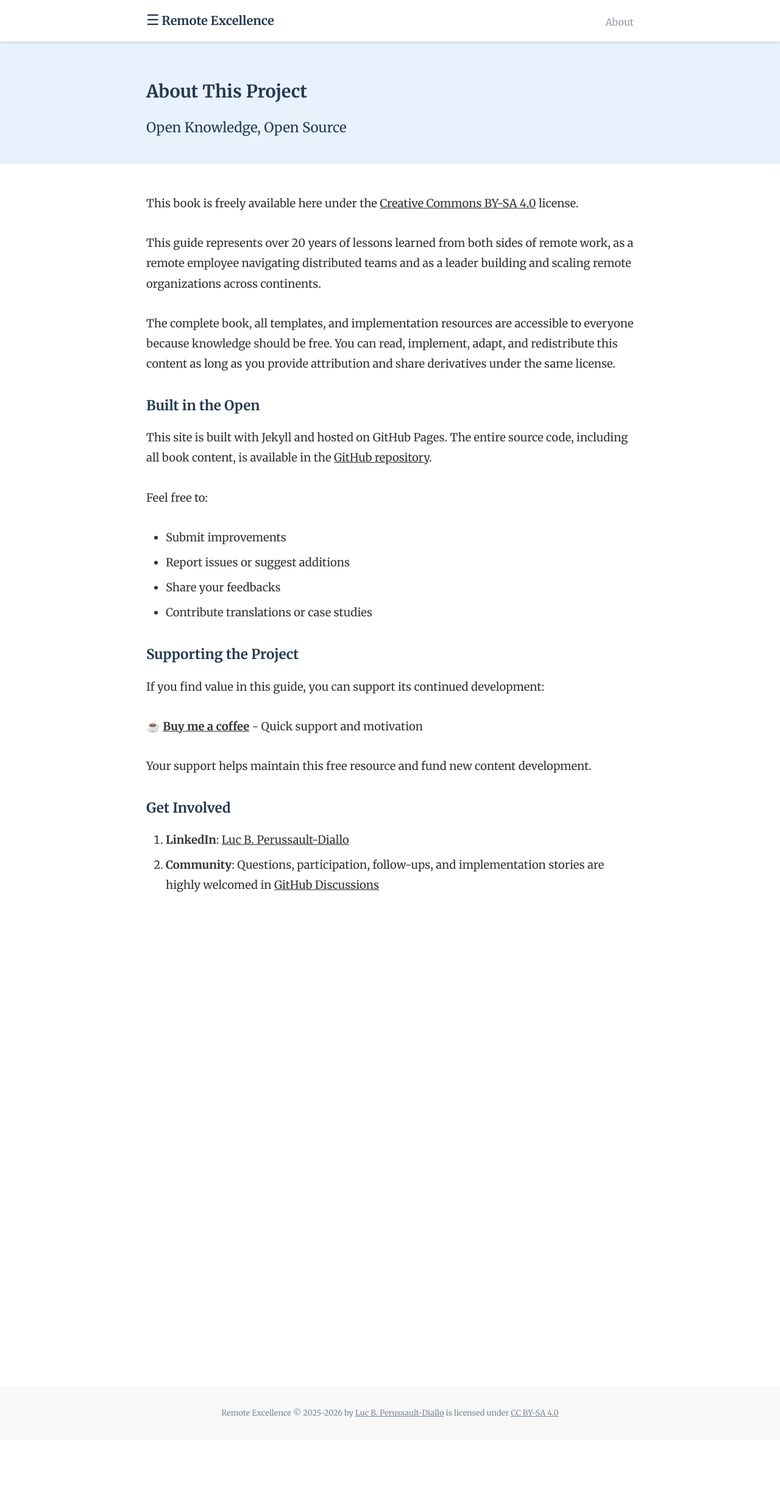
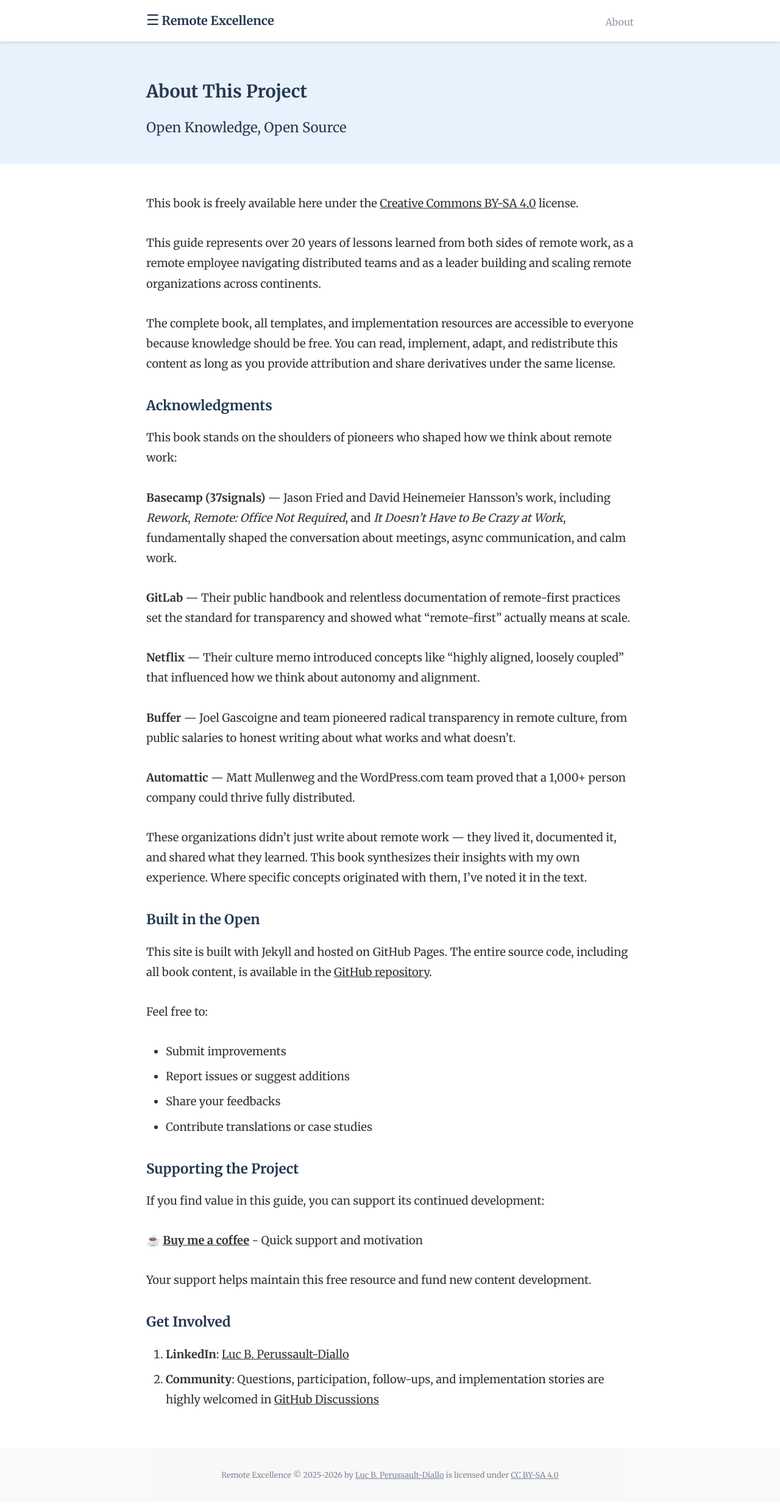
Before and after one commit to luuuc/remote-excellence-book, a Jekyll site: the page built from about.md, in a window 1280 px wide. Shown: the top 2467 px of the page at 61% size. Built offline with Jekyll 4.4.1, drawn with Linux system fonts in a browser that asks for light colours.

Commit message:
Add attributions and acknowledgments
- Correct Culkin quote to original wording ("they shape us")
- Add inline attributions for concepts from Basecamp, GitLab, Netflix
- Add acknowledgments section to about page crediting influences

```diff
--- a/about.md
+++ b/about.md
@@ -20,6 +20,22 @@ This guide represents over 20 years of lessons learned from both sides of remote
 
 The complete book, all templates, and implementation resources are accessible to everyone because knowledge should be free. You can read, implement, adapt, and redistribute this content as long as you provide attribution and share derivatives under the same license.
 
+## Acknowledgments
+
+This book stands on the shoulders of pioneers who shaped how we think about remote work:
+
+**Basecamp (37signals)** — Jason Fried and David Heinemeier Hansson's work, including *Rework*, *Remote: Office Not Required*, and *It Doesn't Have to Be Crazy at Work*, fundamentally shaped the conversation about meetings, async communication, and calm work.
+
+**GitLab** — Their public handbook and relentless documentation of remote-first practices set the standard for transparency and showed what "remote-first" actually means at scale.
+
+**Netflix** — Their culture memo introduced concepts like "highly aligned, loosely coupled" that influenced how we think about autonomy and alignment.
+
+**Buffer** — Joel Gascoigne and team pioneered radical transparency in remote culture, from public salaries to honest writing about what works and what doesn't.
+
+**Automattic** — Matt Mullenweg and the WordPress.com team proved that a 1,000+ person company could thrive fully distributed.
+
+These organizations didn't just write about remote work — they lived it, documented it, and shared what they learned. This book synthesizes their insights with my own experience. Where specific concepts originated with them, I've noted it in the text.
+
 ## Built in the Open
 This site is built with Jekyll and hosted on GitHub Pages. The entire source code, including all book content, is available in the [GitHub repository](https://github.com/luuuc/remote-excellence-book).
 
```
Also changed, not shown: _chapters/03-18-your-tools-shape-your-culture.md (+2 -2 lines), _chapters/04-20-remote-friendly-is-a-lie.md (+3 -0 lines), _chapters/07-33-freedom-requires-direction.md (+3 -0 lines).
